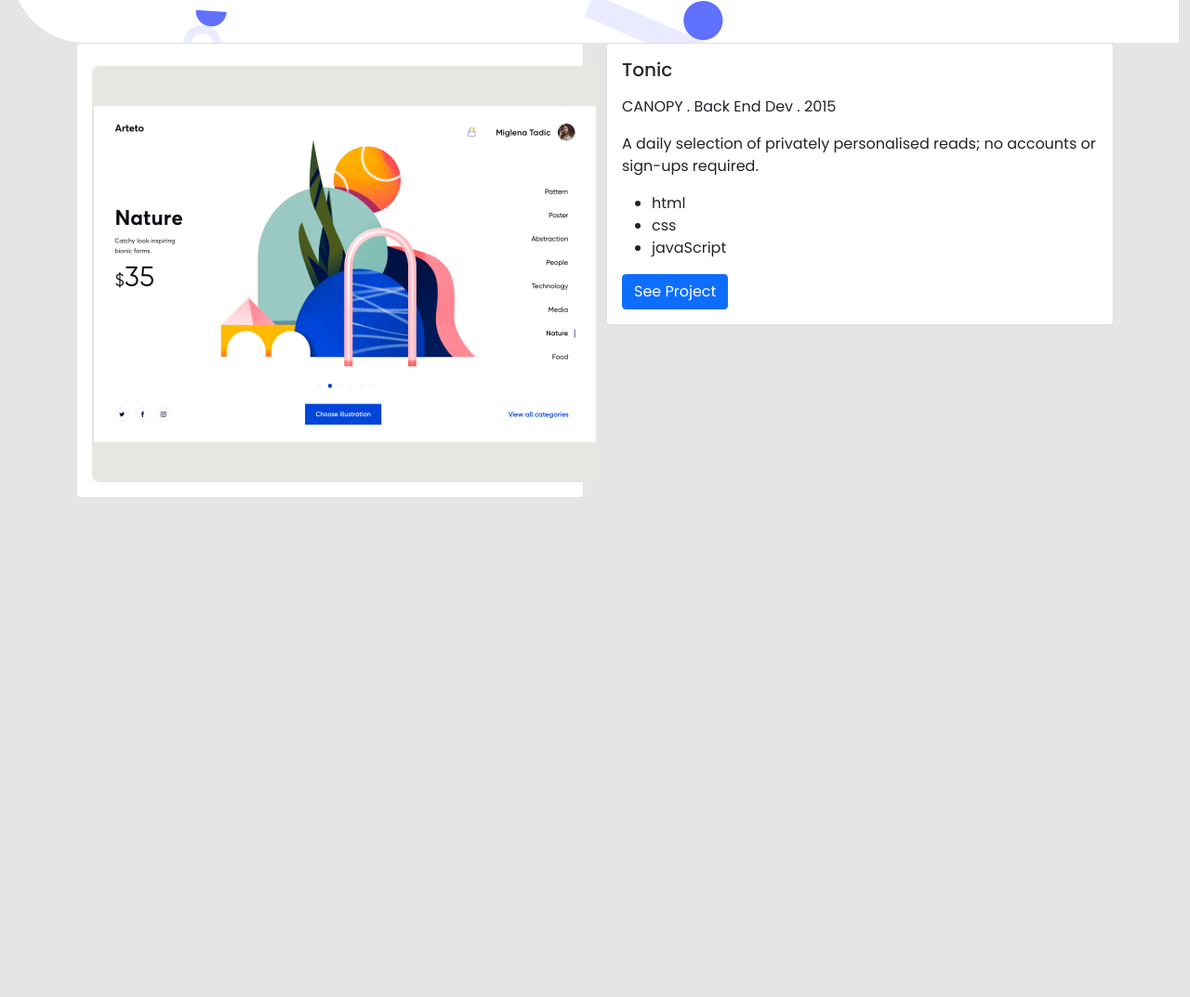
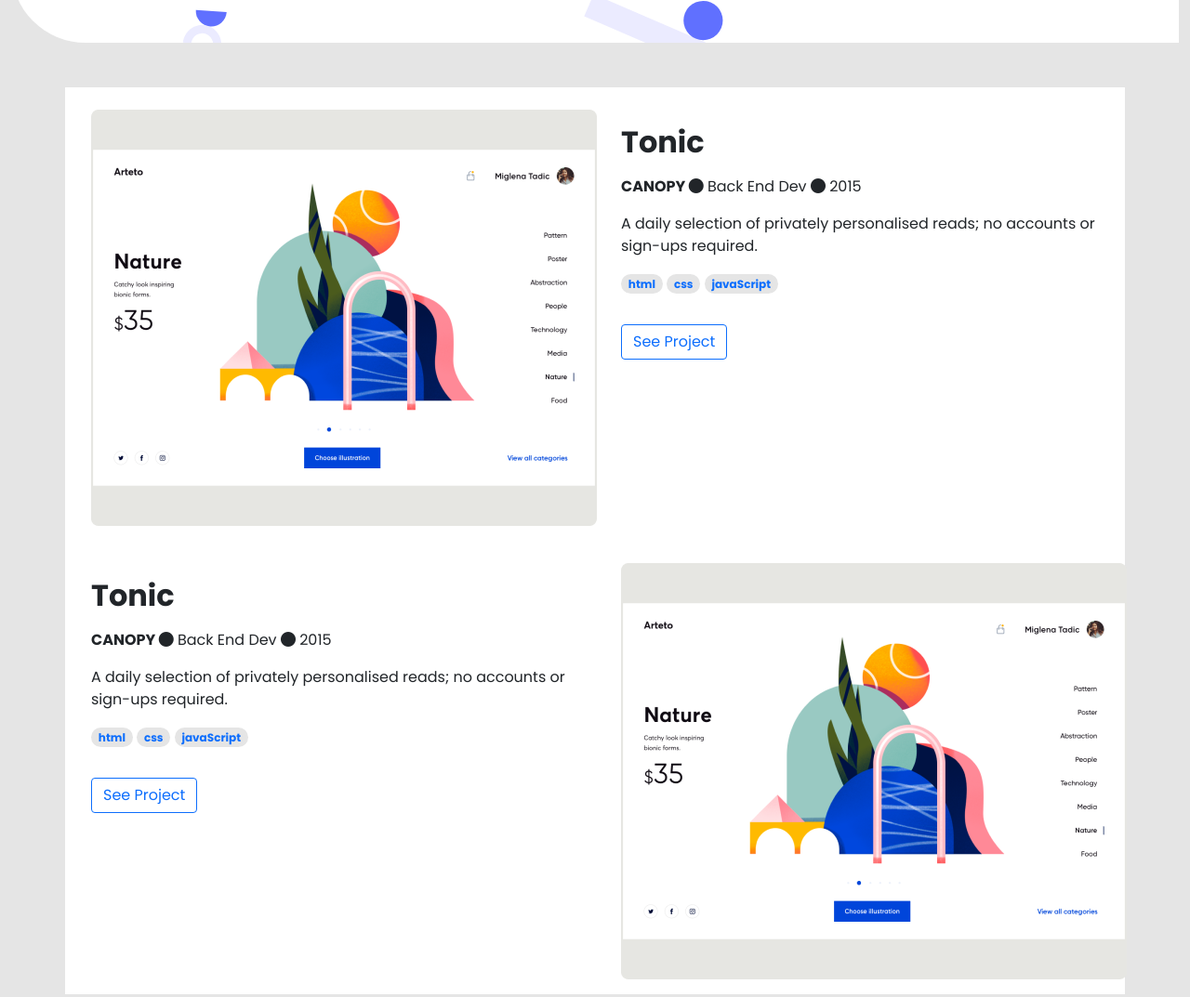
Before and after one commit to Bestbynature/Bootstrapped-portfolio, a website: page index.html in a window 1280 px wide. Shown: the part 645-1718 px from the top of the page at 93% size. Before the commit the page ends 1181 px from the top, so only its background shows below. Drawn offline with nearby package versions, Linux system fonts and the light colour scheme.

Commit message:
:hammer Update the cards section

```diff
--- a/index.html
+++ b/index.html
@@ -25,7 +25,7 @@
             </nav>
         </header>
         <div class="bg-white A">
-            <h1>I'm Damilare <br> Glad to see you!</h1>
+            <h1><strong>I'm Damilare <br> Glad to see you!</strong></h1>
             <p>I'm a software Developer! I can help you build a product, feature or website. Look through some of my work and experience! If you like what you see and have a project you need coded, don't hesitate to contact me.</p>
             <h2 class="fs-6 C">LET'S CONNECT</h2>
             <ul class ="list-group list-group-horizontal">
@@ -39,10 +39,10 @@
 
     </section>
 
-    <section class="container">
-        <div class="row">
+    <section class="container my-5">
+        <div class="row bg-white">
             <div class="col-sm-6">
-              <div class="card">
+              <div class="card border-0">
                 <div class="card-body">
                   <h5 class="card-title"></h5>
                   <p class="card-text"><img src="./assets/Snapshot_1.png" alt="Portfolio one image"></p>
@@ -50,27 +50,69 @@
               </div>
             </div>
             <div class="col-sm-6">
-              <div class="card">
+              <div class="card  border-0 my-4">
                 <div class="card-body">
-                  <h5 class="card-title">Tonic</h5>
+                  <h2 class="card-title my-0"><strong>Tonic</strong></h2>
                   <p class="card-text">
                     <p>
-                        <span>CANOPY</span>
-                        <span> . Back End Dev . 2015</span>
+                        <span class="my-0"><strong> CANOPY </strong></span>
+                        <span class="E"><i class="fa-solid fa-circle"></i></span>
+                        <span>Back End Dev</span>
+                        <span class="E"><i class="fa-solid fa-circle"></i></span>
+                        <span> 2015</span>
                     </p>
                   <p>A daily selection of privately personalised reads; no accounts or sign-ups required.
                   </p>
-                  <ul>
-                    <li class="bg gray">html</li>
-                    <li class="bg gray">css</li>
-                    <li class="bg gray">javaScript</li>
-                  </ul>
+                  <p class="my-3">
+                    <span class="badge rounded-pill text-primary B">html</span>
+                    <span class="badge rounded-pill text-primary B">css</span>
+                    <span class="badge rounded-pill text-primary B">javaScript</span>
                   </p>
-                  <a href="#" class="btn btn-primary">See Project</a>
+                  </p>
+                  <a href="#" class="btn btn-outline-primary my-3" role="button">See Project</a>
                 </div>
               </div>
             </div>
           </div>
+
+<!-- ============================================The second card=============================== -->
+<div class="row bg-white">
+
+  <div class="col-sm-6">
+    <div class="card  border-0 my-4">
+      <div class="card-body">
+        <h2 class="card-title my-0"><strong>Tonic</strong></h2>
+        <p class="card-text">
+          <p>
+              <span class="my-0"><strong> CANOPY </strong></span>
+              <span class="E"><i class="fa-solid fa-circle"></i></span>
+              <span>Back End Dev</span>
+              <span class="E"><i class="fa-solid fa-circle"></i></span>
+              <span> 2015</span>
+          </p>
+        <p>A daily selection of privately personalised reads; no accounts or sign-ups required.
+        </p>
+        <p class="my-3">
+          <span class="badge rounded-pill text-primary B">html</span>
+          <span class="badge rounded-pill text-primary B">css</span>
+          <span class="badge rounded-pill text-primary B">javaScript</span>
+        </p>
+        </p>
+        <a href="#" class="btn btn-outline-primary my-3" role="button">See Project</a>
+      </div>
+    </div>
+  </div>
+
+  <div class="col-sm-6">
+    <div class="card border-0">
+      <div class="card-body">
+        <h5 class="card-title"></h5>
+        <p class="card-text"><img src="./assets/Snapshot_1.png" alt="Portfolio one image"></p>
+      </div>
+    </div>
+  </div>
+</div>
+<!-- ========================================end of the second card================================ -->
     </section>
 
     <script src="https://cdn.jsdelivr.net/npm/bootstrap@5.0.2/dist/js/bootstrap.bundle.min.js" integrity="sha384-MrcW6ZMFYlzcLA8Nl+NtUVF0sA7MsXsP1UyJoMp4YLEuNSfAP+JcXn/tWtIaxVXM" crossorigin="anonymous"></script>
```
